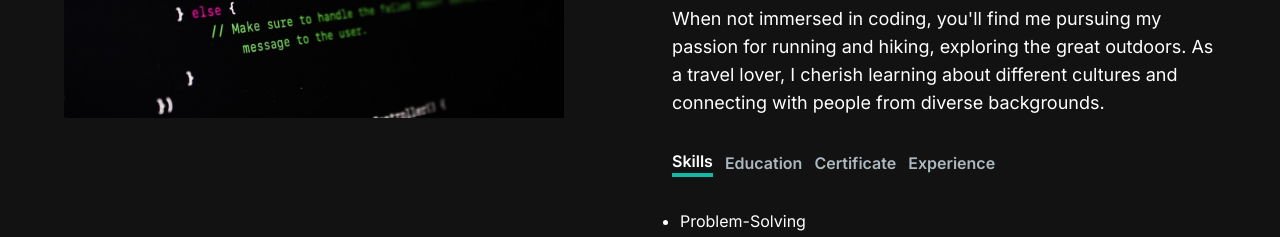
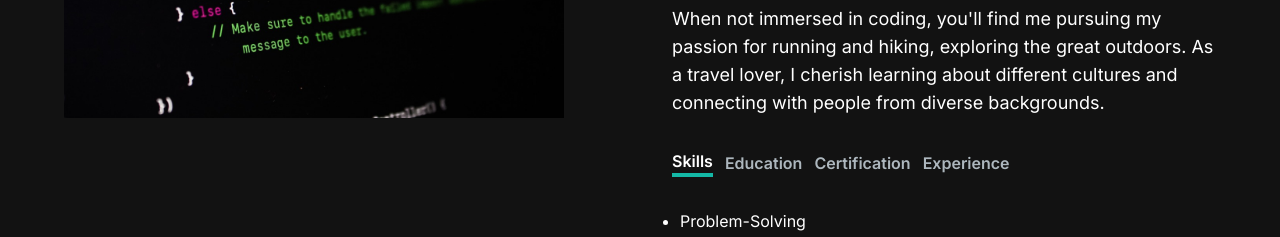
Before and after one commit to Bonnie423/My-Portfolio, a Next.js app: page / in a window 1280 px wide. Shown: the part 1363-1600 px from the top of the page. Built offline with nearby package versions, Linux system fonts and the light colour scheme.

Commit message:
add certification

```diff
--- a/app/components/AboutMe.tsx
+++ b/app/components/AboutMe.tsx
@@ -32,8 +32,8 @@ const TAB_DATA = [
     ),
   },
   {
-    title: 'certificate',
-    id: 'certificate',
+    title: 'certification',
+    id: 'certification',
     content: (
       <ul className="list-disc pl-2">
         <li>
@@ -128,10 +128,10 @@ const AboutMe = () => {
               Education
             </TabButton>
             <TabButton
-              selectTab={() => handleTabChange('certificate')}
-              isActive={tab === 'certificate'}
+              selectTab={() => handleTabChange('certification')}
+              isActive={tab === 'certification'}
             >
-              Certificate
+              Certification
             </TabButton>
             <TabButton
               selectTab={() => handleTabChange('experience')}
```
